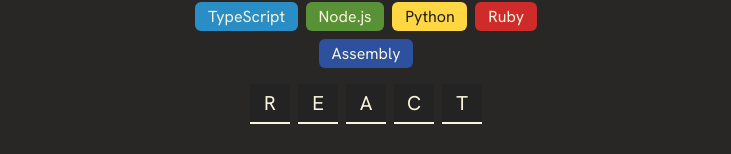
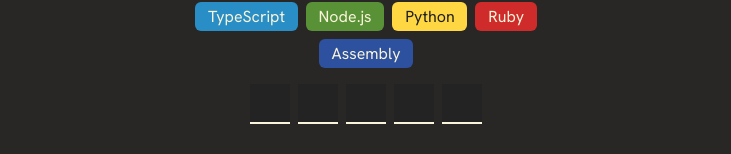
Before and after one commit to rayenrsalhi9/word-guess, a React (Vite) app: page / in a window 1280 px wide. Shown: the part 245-399 px from the top of the page, without its empty margins (274-1005 px from the left). Built offline with nearby package versions, Linux system fonts and the light colour scheme.

Commit message:
feat: add hidden letter styling and visibility logic
Implement hidden letter styling in CSS and add logic to conditionally show/hide letters based on user guesses. This enhances the game's visual feedback when letters are not yet guessed.

```diff
--- a/src/App.jsx
+++ b/src/App.jsx
@@ -7,7 +7,7 @@
 
     console.log('hi')
 
-    const [currentWord, setCurrentWord] = useState('react')
+    const [currentWord, _] = useState('react')
     const [guess, setGuess] = useState([])
 
     const languageEl = languages.map((el, index) => {
@@ -27,7 +27,20 @@
     })
 
     const wordLetters = currentWord.split('').map((el, index) => {
-        return <span key={index}>{el}</span>
+
+        const classname = clsx({
+            'hidden': currentWord.includes(el) && !guess.includes(el)
+        })
+
+        return (
+            <span
+                key={index}
+                className={classname}
+            >
+                {el}
+            </span>
+        )
+
     })
 
     const alphabet = "abcdefghijklmnopqrstuvwxyz"
--- a/src/index.css
+++ b/src/index.css
@@ -105,6 +105,10 @@
     align-items: center;
 }
 
+.letters span.hidden {
+    color: transparent;
+}
+
 .keyboard {
     display: flex;
     justify-content: center;
```
